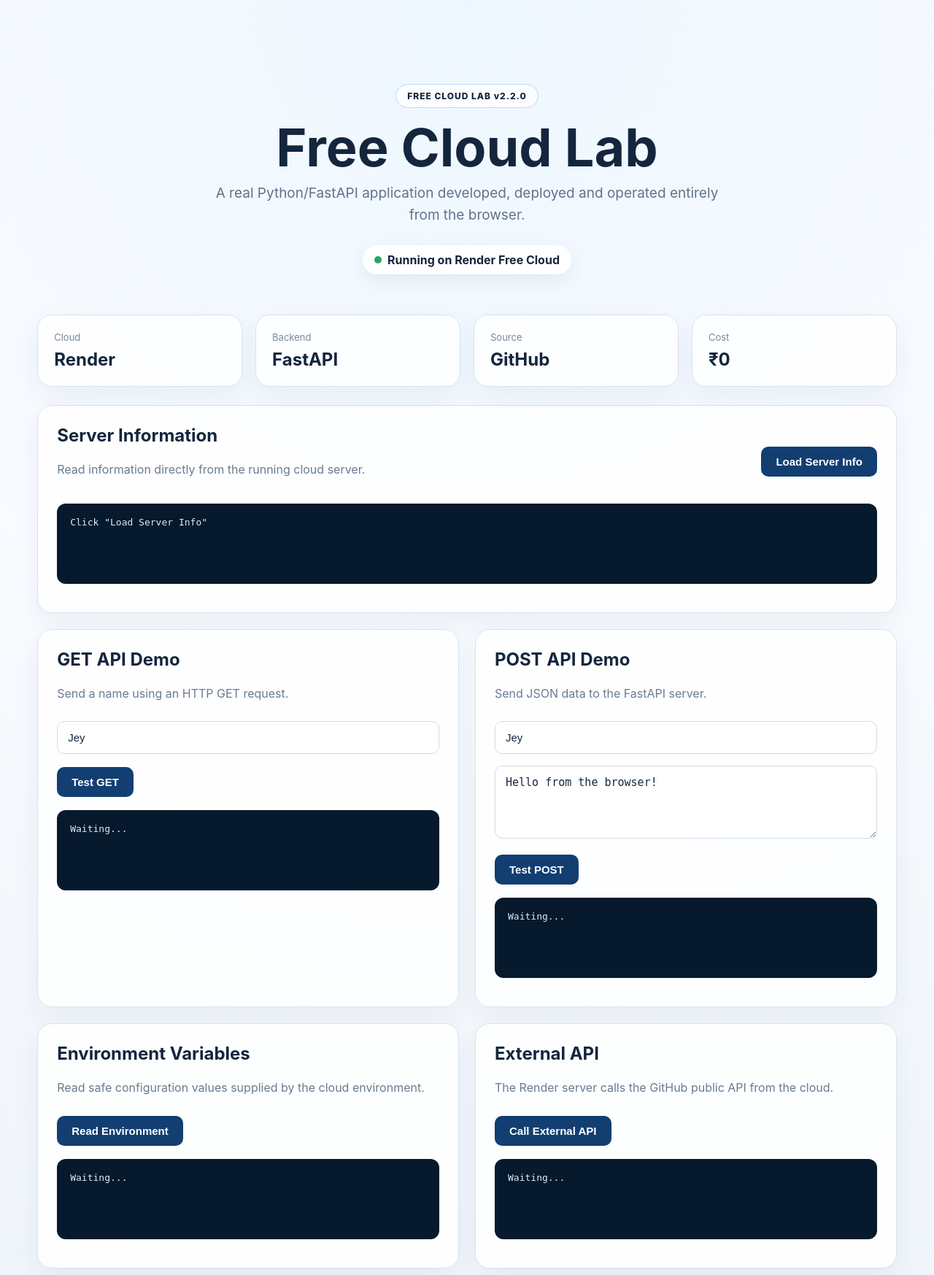
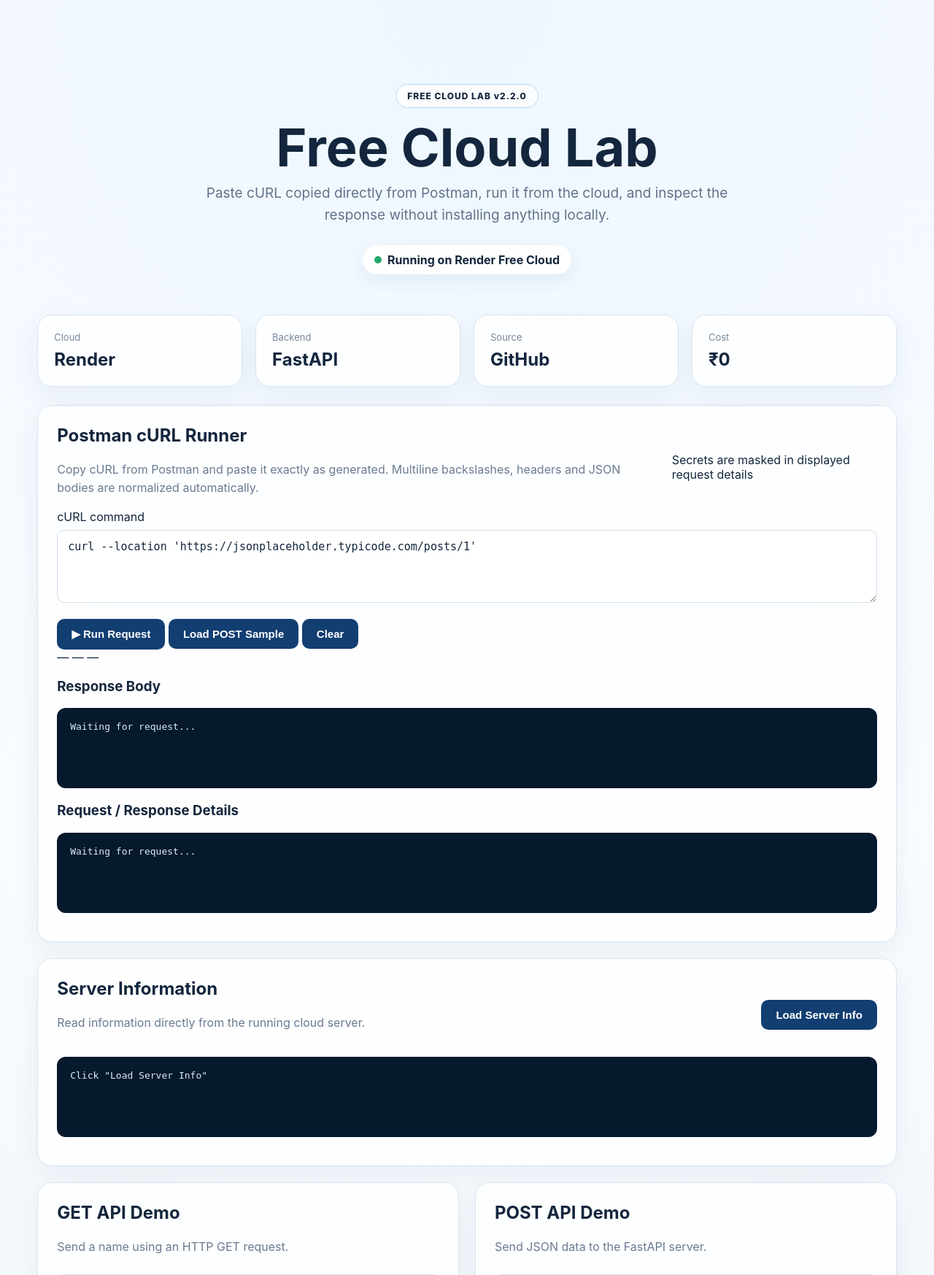
Before and after one commit to jey-kathirvel/freecloud-demo, a FastAPI app: page / in a window 1280 px wide. Shown: the top 1747 px of the page at 73% size. Run offline with FastAPI, Linux system fonts and the light colour scheme.

Commit message:
Add direct Postman cURL runner UI

```diff
--- a/templates/index.html
+++ b/templates/index.html
@@ -2,399 +2,278 @@
 <html lang="en">
 <head>
     <meta charset="UTF-8">
+    <meta name="viewport" content="width=device-width, initial-scale=1.0">
+    <title>Free Cloud Lab</title>
+    <link rel="stylesheet" href="/static/style.css">
+</head>
+<body>
+<div class="page-shell">
+    <header class="hero">
+        <div class="badge">FREE CLOUD LAB v{{ version }}</div>
+        <h1>{{ app_name }}</h1>
+        <p>Paste cURL copied directly from Postman, run it from the cloud, and inspect the response without installing anything locally.</p>
+        <div class="hero-status"><span class="status-dot"></span> Running on Render Free Cloud</div>
+    </header>
 
-    <meta
-        name="viewport"
-        content="width=device-width, initial-scale=1.0"
-    >
+    <section class="summary-grid">
+        <article class="summary-card"><span>Cloud</span><strong>Render</strong></article>
+        <article class="summary-card"><span>Backend</span><strong>FastAPI</strong></article>
+        <article class="summary-card"><span>Source</span><strong>GitHub</strong></article>
+        <article class="summary-card"><span>Cost</span><strong>₹0</strong></article>
+    </section>
 
-    <title>Free Cloud Lab</title>
-
-    <link
-        rel="stylesheet"
-        href="/static/style.css"
-    >
-</head>
-
-<body>
-
-<div class="page-shell">
-
-    <header class="hero">
-
-        <div class="badge">
-            FREE CLOUD LAB v{{ version }}
+    <section class="panel curl-panel">
+        <div class="panel-header">
+            <div>
+                <h2>Postman cURL Runner</h2>
+                <p>Copy cURL from Postman and paste it exactly as generated. Multiline backslashes, headers and JSON bodies are normalized automatically.</p>
+            </div>
+            <div class="security-note">Secrets are masked in displayed request details</div>
         </div>
 
-        <h1>{{ app_name }}</h1>
+        <label for="curlCommand">cURL command</label>
+        <textarea id="curlCommand" class="curl-input" spellcheck="false" placeholder="Paste Postman cURL here...">curl --location 'https://jsonplaceholder.typicode.com/posts/1'</textarea>
 
-        <p>
-            A real Python/FastAPI application developed,
-            deployed and operated entirely from the browser.
-        </p>
-
-        <div class="hero-status">
-
-            <span class="status-dot"></span>
-
-            Running on Render Free Cloud
-
+        <div class="button-row">
+            <button id="runCurlButton" onclick="runCurl()">▶ Run Request</button>
+            <button class="secondary-button" onclick="loadSampleCurl()">Load POST Sample</button>
+            <button class="secondary-button" onclick="clearCurl()">Clear</button>
         </div>
 
-    </header>
+        <div id="curlMeta" class="request-meta hidden">
+            <span id="metaMethod">—</span>
+            <span id="metaStatus">—</span>
+            <span id="metaTime">—</span>
+        </div>
 
+        <div id="curlError" class="error-box hidden"></div>
 
-    <section class="summary-grid">
-
-        <article class="summary-card">
-            <span>Cloud</span>
-            <strong>Render</strong>
-        </article>
-
-        <article class="summary-card">
-            <span>Backend</span>
-            <strong>FastAPI</strong>
-        </article>
-
-        <article class="summary-card">
-            <span>Source</span>
-            <strong>GitHub</strong>
-        </article>
-
-        <article class="summary-card">
-            <span>Cost</span>
-            <strong>₹0</strong>
-        </article>
-
+        <div class="response-grid">
+            <div>
+                <h3>Response Body</h3>
+                <pre id="curlResponse">Waiting for request...</pre>
+            </div>
+            <div>
+                <h3>Request / Response Details</h3>
+                <pre id="curlDetails">Waiting for request...</pre>
+            </div>
+        </div>
     </section>
 
-
     <section class="panel">
-
         <div class="panel-header">
             <div>
                 <h2>Server Information</h2>
-
-                <p>
-                    Read information directly from the
-                    running cloud server.
-                </p>
+                <p>Read information directly from the running cloud server.</p>
             </div>
-
-            <button onclick="loadServerInfo()">
-                Load Server Info
-            </button>
+            <button onclick="loadServerInfo()">Load Server Info</button>
         </div>
-
         <pre id="serverInfo">Click "Load Server Info"</pre>
-
     </section>
 
+    <section class="lab-grid">
+        <article class="panel">
+            <h2>GET API Demo</h2>
+            <p>Send a name using an HTTP GET request.</p>
+            <input id="getName" type="text" placeholder="Enter your name" value="Jey">
+            <button onclick="testGet()">Test GET</button>
+            <pre id="getResult">Waiting...</pre>
+        </article>
+
+        <article class="panel">
+            <h2>POST API Demo</h2>
+            <p>Send JSON data to the FastAPI server.</p>
+            <input id="postName" type="text" placeholder="Name" value="Jey">
+            <textarea id="postMessage" placeholder="Enter message">Hello from the browser!</textarea>
+            <button onclick="testPost()">Test POST</button>
+            <pre id="postResult">Waiting...</pre>
+        </article>
+    </section>
 
     <section class="lab-grid">
+        <article class="panel">
+            <h2>Environment Variables</h2>
+            <p>Read safe configuration values supplied by the cloud environment.</p>
+            <button onclick="testEnvironment()">Read Environment</button>
+            <pre id="envResult">Waiting...</pre>
+        </article>
 
         <article class="panel">
-
-            <h2>GET API Demo</h2>
-
-            <p>
-                Send a name using an HTTP GET request.
-            </p>
-
-            <input
-                id="getName"
-                type="text"
-                placeholder="Enter your name"
-                value="Jey"
-            >
-
-            <button onclick="testGet()">
-                Test GET
-            </button>
-
-            <pre id="getResult">Waiting...</pre>
-
+            <h2>External API</h2>
+            <p>The Render server calls the GitHub public API from the cloud.</p>
+            <button onclick="testExternal()">Call External API</button>
+            <pre id="externalResult">Waiting...</pre>
         </article>
-
-
-        <article class="panel">
-
-            <h2>POST API Demo</h2>
-
-            <p>
-                Send JSON data to the FastAPI server.
-            </p>
-
-            <input
-                id="postName"
-                type="text"
-                placeholder="Name"
-                value="Jey"
-            >
-
-            <textarea
-                id="postMessage"
-                placeholder="Enter message"
-            >Hello from the browser!</textarea>
-
-            <button onclick="testPost()">
-                Test POST
-            </button>
-
-            <pre id="postResult">Waiting...</pre>
-
-        </article>
-
     </section>
 
-
-    <section class="lab-grid">
-
-        <article class="panel">
-
-            <h2>Environment Variables</h2>
-
-            <p>
-                Read safe configuration values supplied
-                by the cloud environment.
-            </p>
-
-            <button onclick="testEnvironment()">
-                Read Environment
-            </button>
-
-            <pre id="envResult">Waiting...</pre>
-
-        </article>
-
-
-        <article class="panel">
-
-            <h2>External API</h2>
-
-            <p>
-                The Render server calls the GitHub
-                public API from the cloud.
-            </p>
-
-            <button onclick="testExternal()">
-                Call External API
-            </button>
-
-            <pre id="externalResult">Waiting...</pre>
-
-        </article>
-
+    <section class="links-panel">
+        <h2>Useful Endpoints</h2>
+        <div class="endpoint-list">
+            <a href="/health" target="_blank">/health</a>
+            <a href="/docs" target="_blank">/docs</a>
+            <a href="/api/server-info" target="_blank">/api/server-info</a>
+            <a href="/api/hello?name=Jey" target="_blank">/api/hello</a>
+        </div>
     </section>
 
-
-    <section class="links-panel">
-
-        <h2>Useful Endpoints</h2>
-
-        <div class="endpoint-list">
-
-            <a href="/health" target="_blank">
-                /health
-            </a>
-
-            <a href="/docs" target="_blank">
-                /docs
-            </a>
-
-            <a href="/api/server-info" target="_blank">
-                /api/server-info
-            </a>
-
-            <a href="/api/hello?name=Jey" target="_blank">
-                /api/hello
-            </a>
-
-        </div>
-
-    </section>
-
-
-    <footer>
-        Free Cloud Lab v{{ version }} · GitHub + Render + FastAPI
-    </footer>
-
+    <footer>Free Cloud Lab v{{ version }} · GitHub + Render + FastAPI</footer>
 </div>
 
-
 <script>
-
 function renderJson(elementId, data) {
-
-    document.getElementById(elementId).textContent =
-        JSON.stringify(data, null, 2);
-
+    document.getElementById(elementId).textContent = JSON.stringify(data, null, 2);
 }
 
+function setHidden(id, hidden) {
+    document.getElementById(id).classList.toggle("hidden", hidden);
+}
+
+function prettyBody(body) {
+    if (typeof body === "string") return body;
+    return JSON.stringify(body, null, 2);
+}
+
+async function runCurl() {
+    const command = document.getElementById("curlCommand").value.trim();
+    const button = document.getElementById("runCurlButton");
+    const responseBox = document.getElementById("curlResponse");
+    const detailsBox = document.getElementById("curlDetails");
+    const errorBox = document.getElementById("curlError");
+
+    if (!command) {
+        errorBox.textContent = "Paste a cURL command first.";
+        setHidden("curlError", false);
+        return;
+    }
+
+    button.disabled = true;
+    button.textContent = "Running...";
+    responseBox.textContent = "Sending request from Render cloud...";
+    detailsBox.textContent = "Parsing Postman cURL...";
+    setHidden("curlError", true);
+    setHidden("curlMeta", true);
+
+    try {
+        const response = await fetch("/api/curl", {
+            method: "POST",
+            headers: {"Content-Type": "application/json"},
+            body: JSON.stringify({command})
+        });
+
+        const data = await response.json();
+
+        if (!data.success) {
+            errorBox.textContent = data.error || "Request failed.";
+            setHidden("curlError", false);
+            responseBox.textContent = "No response body.";
+            detailsBox.textContent = JSON.stringify(data, null, 2);
+            return;
+        }
+
+        document.getElementById("metaMethod").textContent = data.request.method;
+        document.getElementById("metaStatus").textContent = `${data.response.status} ${data.response.reason || ""}`.trim();
+        document.getElementById("metaTime").textContent = `${data.response.elapsed_ms} ms`;
+        setHidden("curlMeta", false);
+
+        responseBox.textContent = prettyBody(data.response.body);
+        detailsBox.textContent = JSON.stringify({
+            request: data.request,
+            response: {
+                status: data.response.status,
+                reason: data.response.reason,
+                url: data.response.url,
+                content_type: data.response.content_type,
+                headers: data.response.headers,
+                redirects: data.response.redirects,
+                truncated: data.response.truncated
+            }
+        }, null, 2);
+    } catch (error) {
+        errorBox.textContent = "Request failed: " + error;
+        setHidden("curlError", false);
+        responseBox.textContent = "No response body.";
+        detailsBox.textContent = String(error);
+    } finally {
+        button.disabled = false;
+        button.textContent = "▶ Run Request";
+    }
+}
+
+function loadSampleCurl() {
+    document.getElementById("curlCommand").value = `curl --location 'https://httpbin.org/post' \\
+--header 'Content-Type: application/json' \\
+--data '{"name":"Jey","project":"FreeCloud"}'`;
+}
+
+function clearCurl() {
+    document.getElementById("curlCommand").value = "";
+    document.getElementById("curlResponse").textContent = "Waiting for request...";
+    document.getElementById("curlDetails").textContent = "Waiting for request...";
+    setHidden("curlMeta", true);
+    setHidden("curlError", true);
+}
 
 async function loadServerInfo() {
-
-    const output =
-        document.getElementById("serverInfo");
-
+    const output = document.getElementById("serverInfo");
     output.textContent = "Loading...";
-
     try {
-
-        const response =
-            await fetch("/api/server-info");
-
-        const data =
-            await response.json();
-
-        renderJson("serverInfo", data);
-
+        const response = await fetch("/api/server-info");
+        renderJson("serverInfo", await response.json());
     } catch (error) {
-
-        output.textContent =
-            "Request failed: " + error;
-
+        output.textContent = "Request failed: " + error;
     }
-
 }
 
-
 async function testGet() {
-
-    const name =
-        document.getElementById("getName").value;
-
-    const output =
-        document.getElementById("getResult");
-
+    const name = document.getElementById("getName").value;
+    const output = document.getElementById("getResult");
     output.textContent = "Calling GET API...";
-
     try {
-
-        const response =
-            await fetch(
-                "/api/hello?name=" +
-                encodeURIComponent(name)
-            );
-
-        const data =
-            await response.json();
-
-        renderJson("getResult", data);
-
+        const response = await fetch("/api/hello?name=" + encodeURIComponent(name));
+        renderJson("getResult", await response.json());
     } catch (error) {
-
-        output.textContent =
-            "Request failed: " + error;
-
+        output.textContent = "Request failed: " + error;
     }
-
 }
 
-
 async function testPost() {
-
-    const name =
-        document.getElementById("postName").value;
-
-    const message =
-        document.getElementById("postMessage").value;
-
-    const output =
-        document.getElementById("postResult");
-
+    const name = document.getElementById("postName").value;
+    const message = document.getElementById("postMessage").value;
+    const output = document.getElementById("postResult");
     output.textContent = "Calling POST API...";
-
     try {
-
-        const response =
-            await fetch(
-                "/api/message",
-                {
-                    method: "POST",
-
-                    headers: {
-                        "Content-Type":
-                            "application/json"
-                    },
-
-                    body: JSON.stringify({
-                        name,
-                        message
-                    })
-                }
-            );
-
-        const data =
-            await response.json();
-
-        renderJson("postResult", data);
-
+        const response = await fetch("/api/message", {
+            method: "POST",
+            headers: {"Content-Type": "application/json"},
+            body: JSON.stringify({name, message})
+        });
+        renderJson("postResult", await response.json());
     } catch (error) {
-
-        output.textContent =
-            "Request failed: " + error;
-
+        output.textContent = "Request failed: " + error;
     }
-
 }
 
-
 async function testEnvironment() {
-
-    const output =
-        document.getElementById("envResult");
-
+    const output = document.getElementById("envResult");
     output.textContent = "Loading...";
-
     try {
-
-        const response =
-            await fetch("/api/environment");
-
-        const data =
-            await response.json();
-
-        renderJson("envResult", data);
-
+        const response = await fetch("/api/environment");
+        renderJson("envResult", await response.json());
     } catch (error) {
-
-        output.textContent =
-            "Request failed: " + error;
-
+        output.textContent = "Request failed: " + error;
     }
-
 }
 
-
 async function testExternal() {
-
-    const output =
-        document.getElementById("externalResult");
-
-    output.textContent =
-        "Calling external API from cloud server...";
-
+    const output = document.getElementById("externalResult");
+    output.textContent = "Calling external API from cloud server...";
     try {
-
-        const response =
-            await fetch("/api/external");
-
-        const data =
-            await response.json();
-
-        renderJson("externalResult", data);
-
+        const response = await fetch("/api/external");
+        renderJson("externalResult", await response.json());
     } catch (error) {
-
-        output.textContent =
-            "Request failed: " + error;
-
+        output.textContent = "Request failed: " + error;
     }
-
 }
-
 </script>
-
 </body>
 </html>
```
